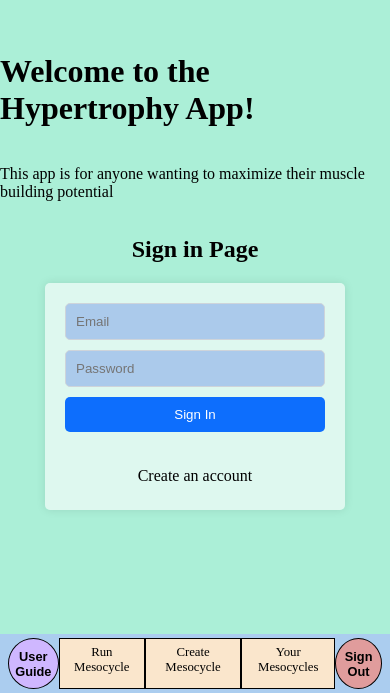
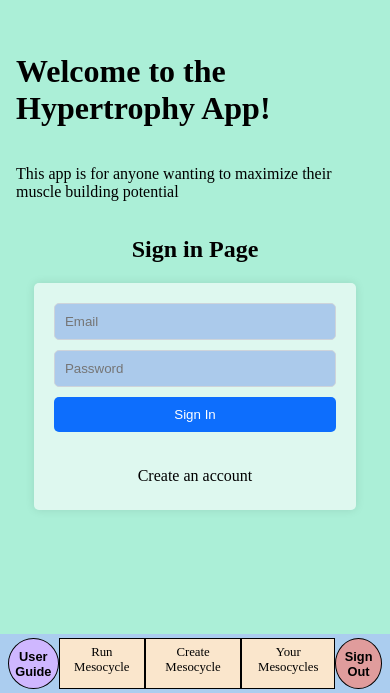
Before and after one commit to ZenTheMC/Zen-Training, a React (Create React App) app: page /signin in a window 390 px wide. Shown: the part 151-844 px from the top of the page. Built offline with nearby package versions, Linux system fonts and the light colour scheme; no server answers.

Commit message:
signin/up/successmodal media mobile query

```diff
--- a/src/SignInForm.module.css
+++ b/src/SignInForm.module.css
@@ -57,3 +57,15 @@
     color: white;
     border: solid black 1px;
 }
+
+@media only screen and (max-width: 576px) {
+    .container {
+        margin-left: 0;
+        width: 100%;
+        padding: 1em;
+    }
+
+    .form {
+        width: 90%;
+    }
+}
--- a/src/SignUpForm.module.css
+++ b/src/SignUpForm.module.css
@@ -57,3 +57,15 @@
     color: white;
     border: solid black 1px;
 }
+
+@media only screen and (max-width: 576px) {
+    .container {
+        margin-left: 0;
+        width: 100%;
+        padding: 1em;
+    }
+
+    .form {
+        width: 90%;
+    }
+}
--- a/src/SuccessModal.js
+++ b/src/SuccessModal.js
@@ -2,13 +2,13 @@ import React from 'react';
 import styles from './SuccessModal.module.css';
 import { Link } from 'react-router-dom';
 
-const SuccessModal = ({ show, onClose, children }) => {
+const SuccessModal = ({ show, onClose,}) => {
     if (!show) return null;
 
     return (
         <div className={styles.overlay}>
             <div className={styles.modal}>
-                <h3>Account created successfully! You can now <Link to="/signin">sign in</Link></h3>
+                <h3>Account created successfully! You can now <Link className={styles.link} to="/signin">sign in</Link></h3>
                 <button onClick={onClose}>Close</button>
             </div>
         </div>
--- a/src/SuccessModal.module.css
+++ b/src/SuccessModal.module.css
@@ -17,3 +17,14 @@
     width: 300px;
     text-align: center;
 }
+
+.link {
+    text-decoration: none;
+    color: black;
+}
+
+@media only screen and (max-width: 576px) {
+    .modal {
+        width: 80%;
+    }
+}
```
